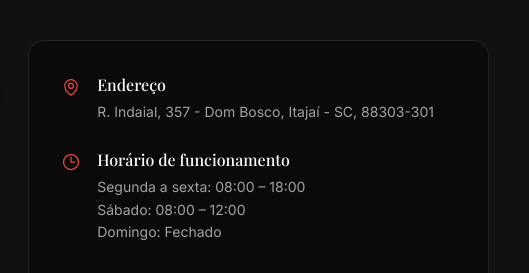
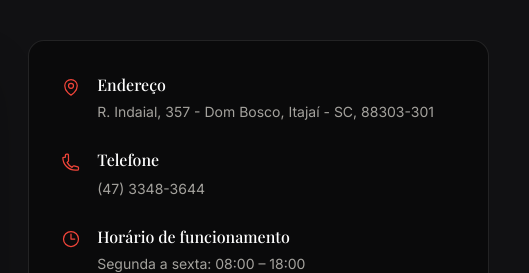
Before and after one commit to radames1979/stein-auto-eletrica, a plain HTML site: page index.html in a window 1280 px wide. Shown: the part 2065-2338 px from the top of the page, 751-1280 px from the left. Drawn offline with nearby package versions, Linux system fonts and the light colour scheme.

Commit message:
Adiciona telefone fixo e link do Facebook (localização e rodapé)

```diff
--- a/index.html
+++ b/index.html
@@ -323,6 +323,14 @@
             </div>
           </div>
 
+          <div class="flex items-start gap-4 mb-6">
+            <svg class="w-5 h-5 text-accent-light mt-1 shrink-0" fill="none" stroke="currentColor" viewBox="0 0 24 24"><path stroke-linecap="round" stroke-linejoin="round" stroke-width="1.5" d="M2.25 6.75c0 8.284 6.716 15 15 15h2.25a1.5 1.5 0 001.5-1.5v-1.372c0-.516-.351-.966-.852-1.091l-4.423-1.106a1.5 1.5 0 00-1.517.499l-.984 1.204c-2.53-1.31-4.61-3.39-5.92-5.92l1.204-.984a1.5 1.5 0 00.499-1.517L8.914 3.352a1.5 1.5 0 00-1.091-.852H6.75a1.5 1.5 0 00-1.5 1.5v2.25z" /></svg>
+            <div>
+              <h3 class="text-white font-medium mb-1">Telefone</h3>
+              <a href="tel:+554733483644" class="text-bone-200/70 hover:text-accent-light text-sm leading-relaxed transition-colors">(47) 3348-3644</a>
+            </div>
+          </div>
+
           <div class="flex items-start gap-4 mb-8">
             <svg class="w-5 h-5 text-accent-light mt-1 shrink-0" fill="none" stroke="currentColor" viewBox="0 0 24 24"><path stroke-linecap="round" stroke-linejoin="round" stroke-width="1.5" d="M12 6v6h4.5m4.5 0a9 9 0 11-18 0 9 9 0 0118 0z" /></svg>
             <div>
@@ -500,8 +508,10 @@
       <div>
         <h4 class="text-white text-sm font-medium uppercase tracking-wider mb-4">Contato</h4>
         <ul class="space-y-2 text-sm text-bone-200/60">
-          <li><a href="https://wa.me/5547996776355" target="_blank" rel="noopener" class="hover:text-accent-light transition-colors">+55 47 99677-6355</a></li>
+          <li><a href="https://wa.me/5547996776355" target="_blank" rel="noopener" class="hover:text-accent-light transition-colors">WhatsApp: +55 47 99677-6355</a></li>
+          <li><a href="tel:+554733483644" class="hover:text-accent-light transition-colors">Telefone fixo: (47) 3348-3644</a></li>
           <li><a href="https://www.instagram.com/steinautoeletrica" target="_blank" rel="noopener" class="hover:text-accent-light transition-colors">@steinautoeletrica</a></li>
+          <li><a href="https://www.facebook.com/people/Auto-El%C3%A9trica-Stein/100063755580150/?locale=pt_BR" target="_blank" rel="noopener" class="hover:text-accent-light transition-colors">Facebook</a></li>
         </ul>
       </div>
 
```
